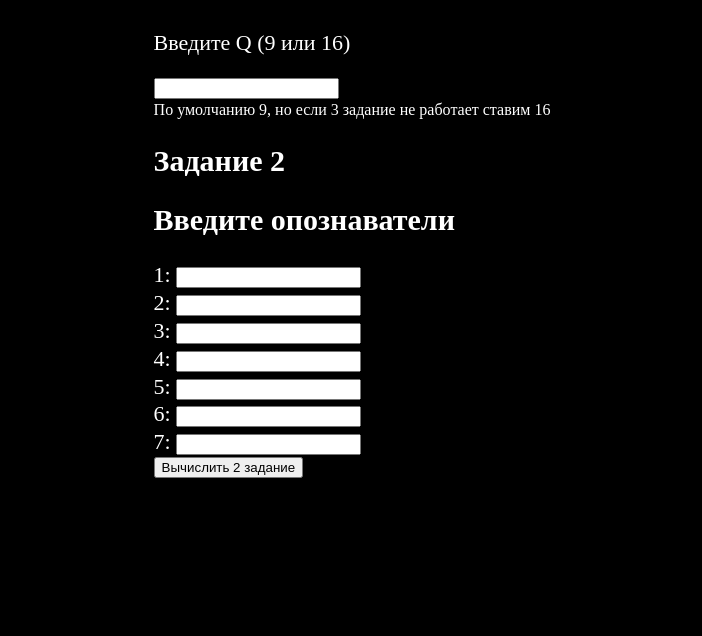
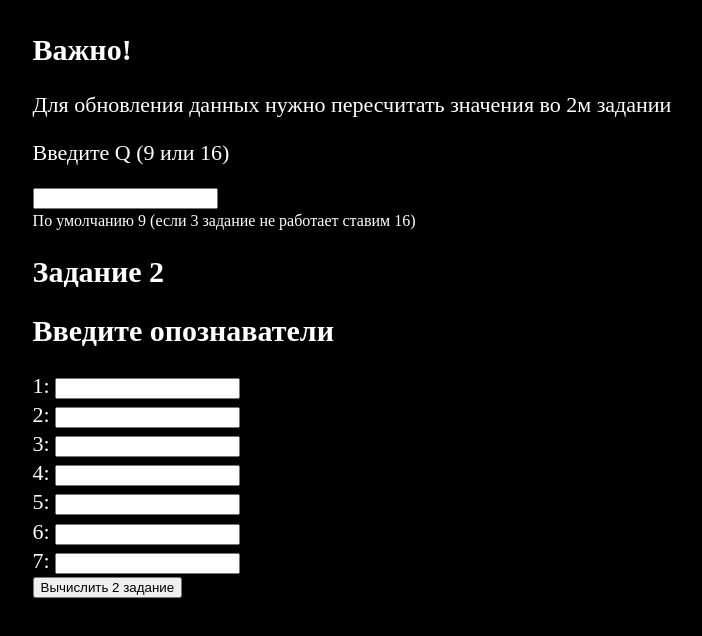
Before and after one commit to ChainsAre2Tight/practica-4, a plain HTML site: page index.html in a window 1280 px wide. Shown: the whole page, without its empty margins (296-998 px from the left). Drawn offline with Linux system fonts and the light colour scheme.

Commit message:
Добавляет дисклеймер

```diff
--- a/index.html
+++ b/index.html
@@ -10,9 +10,11 @@
 <div class="main">
     <div class="center">
         <section id="task2">
+            <h1>Важно!</h1>
+            <p>Для обновления данных нужно пересчитать значения во 2м задании</p>
             <p>Введите Q (9 или 16)</p>
             <input type="text" id="global_Q_query">
-            <p style="margin-top: 0.5%; font-size: 16px">По умолчанию 9, но если 3 задание не работает ставим 16</p>
+            <p style="margin-top: 0.5%; font-size: 16px">По умолчанию 9 (если 3 задание не работает ставим 16)</p>
             <h1>Задание 2</h1>
             <div id="Task1Input" class="input">
                 <h1>Введите опознаватели</h1>
```
